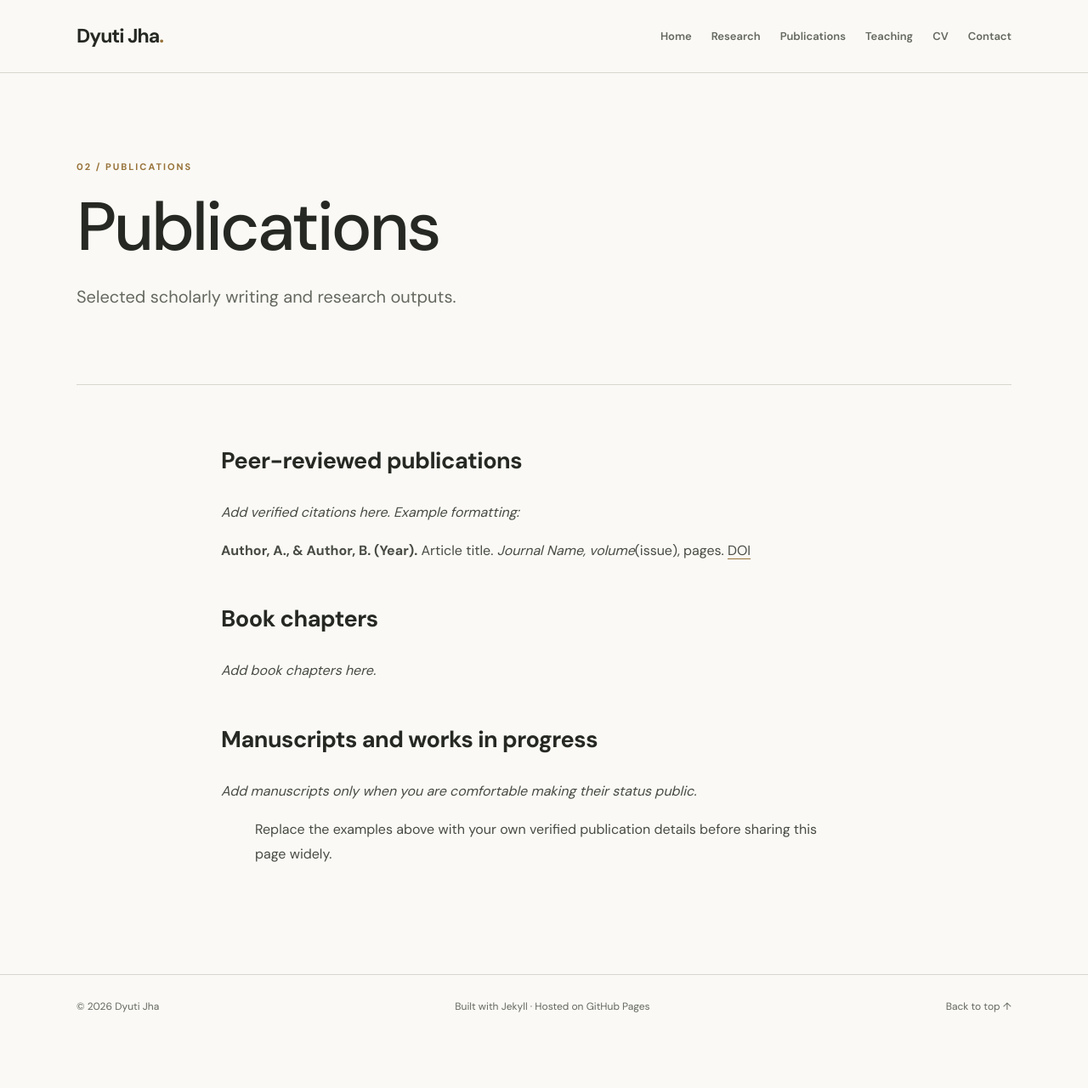
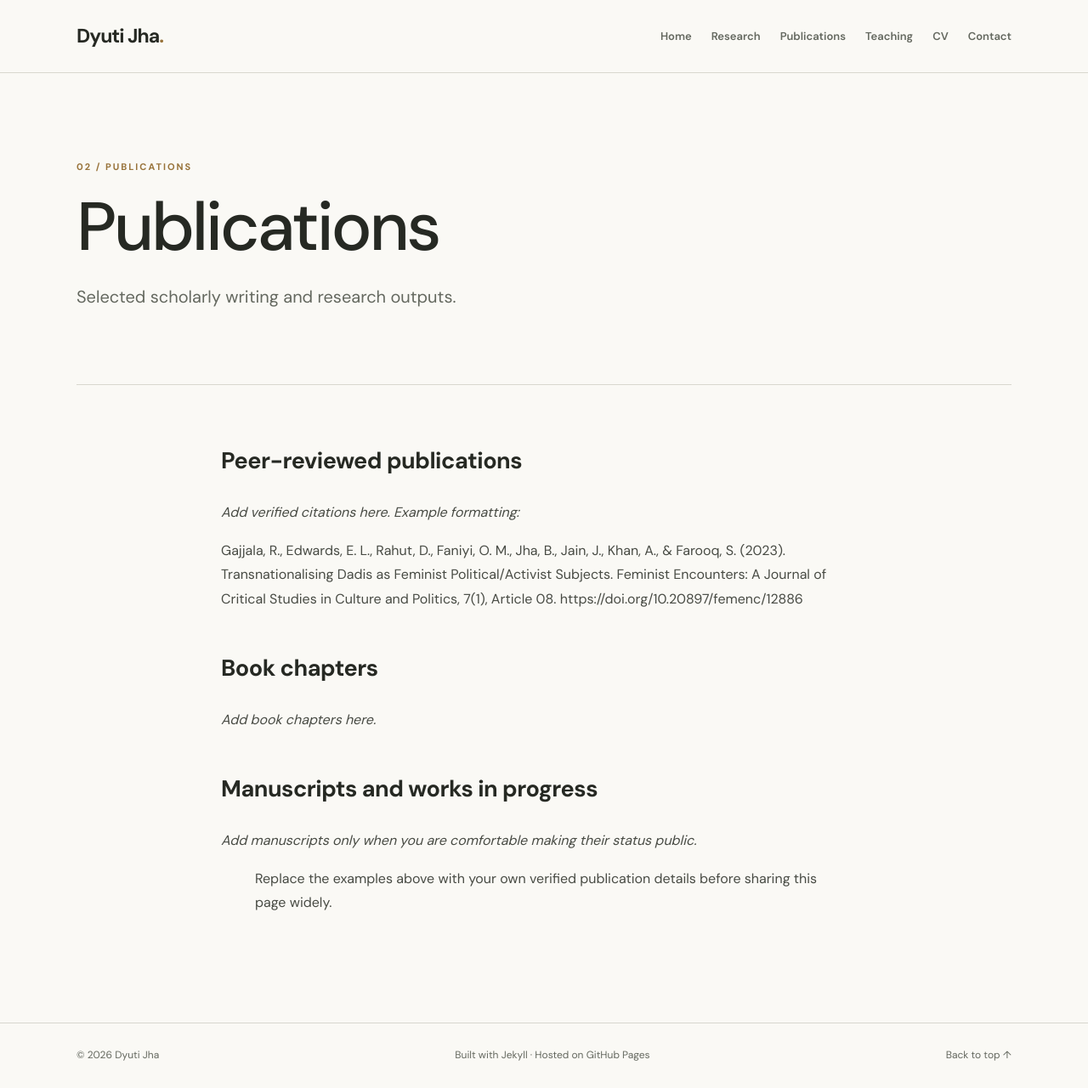
Before and after one commit to dyutij/dyutij.github.io, a Jekyll site: the page built from publications.md, in a window 1280 px wide. Shown: the whole page at 85% size. Built offline with Jekyll 4.4.1, drawn with Linux system fonts in a browser that asks for light colours; some web fonts are replaced; before the commit the page ends 1222 px from its top, so only the background shows below that.

Commit message:
Add publication by Gajjala et al. (2023)
Added a new peer-reviewed publication citation.

```diff
--- a/publications.md
+++ b/publications.md
@@ -9,7 +9,7 @@ permalink: /publications/
 
 *Add verified citations here. Example formatting:*
 
-**Author, A., & Author, B. (Year).** Article title. *Journal Name, volume*(issue), pages. [DOI](https://doi.org/)
+Gajjala, R., Edwards, E. L., Rahut, D., Faniyi, O. M., Jha, B., Jain, J., Khan, A., & Farooq, S. (2023). Transnationalising Dadis as Feminist Political/Activist Subjects. Feminist Encounters: A Journal of Critical Studies in Culture and Politics, 7(1), Article 08. https://doi.org/10.20897/femenc/12886
 
 ## Book chapters
 
```
